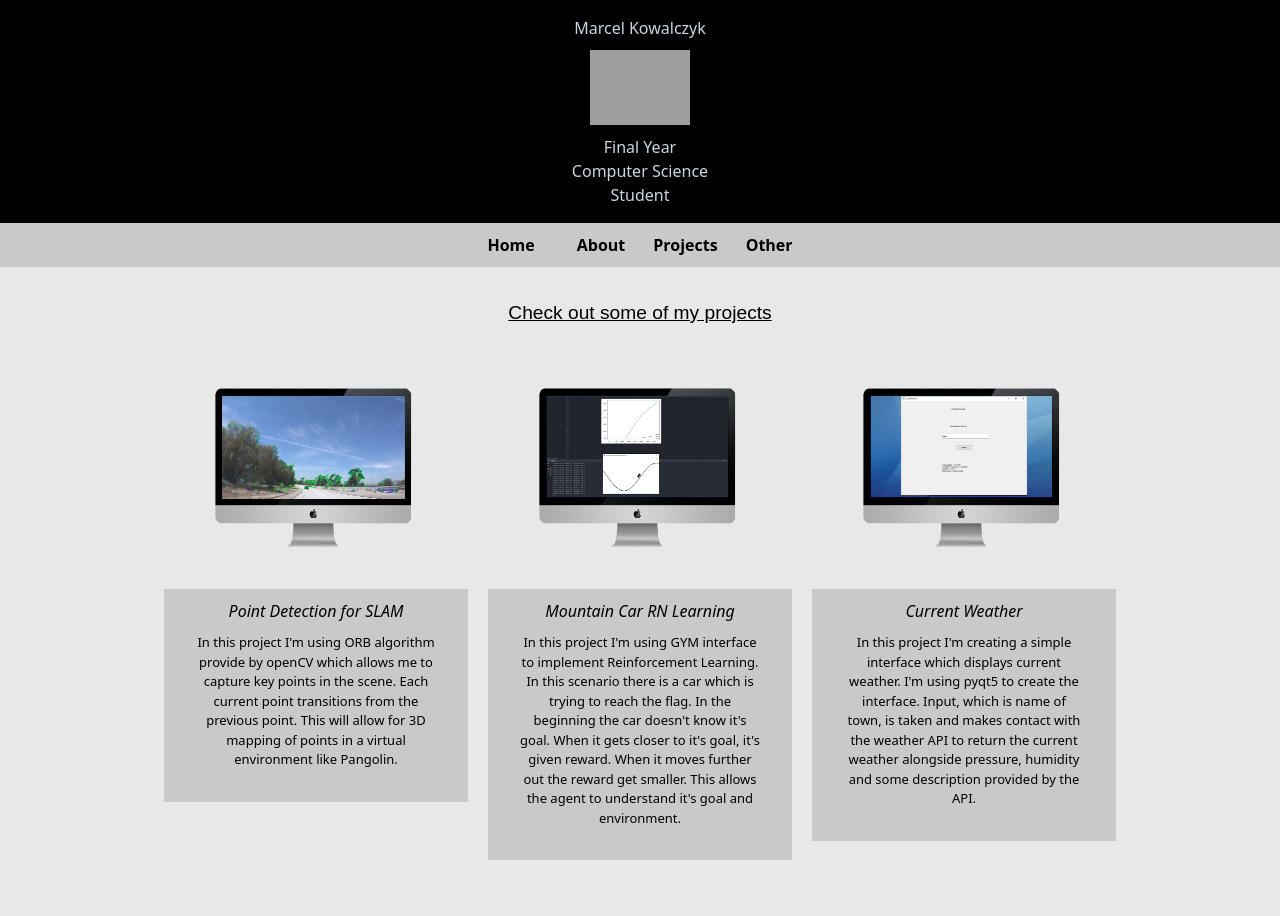
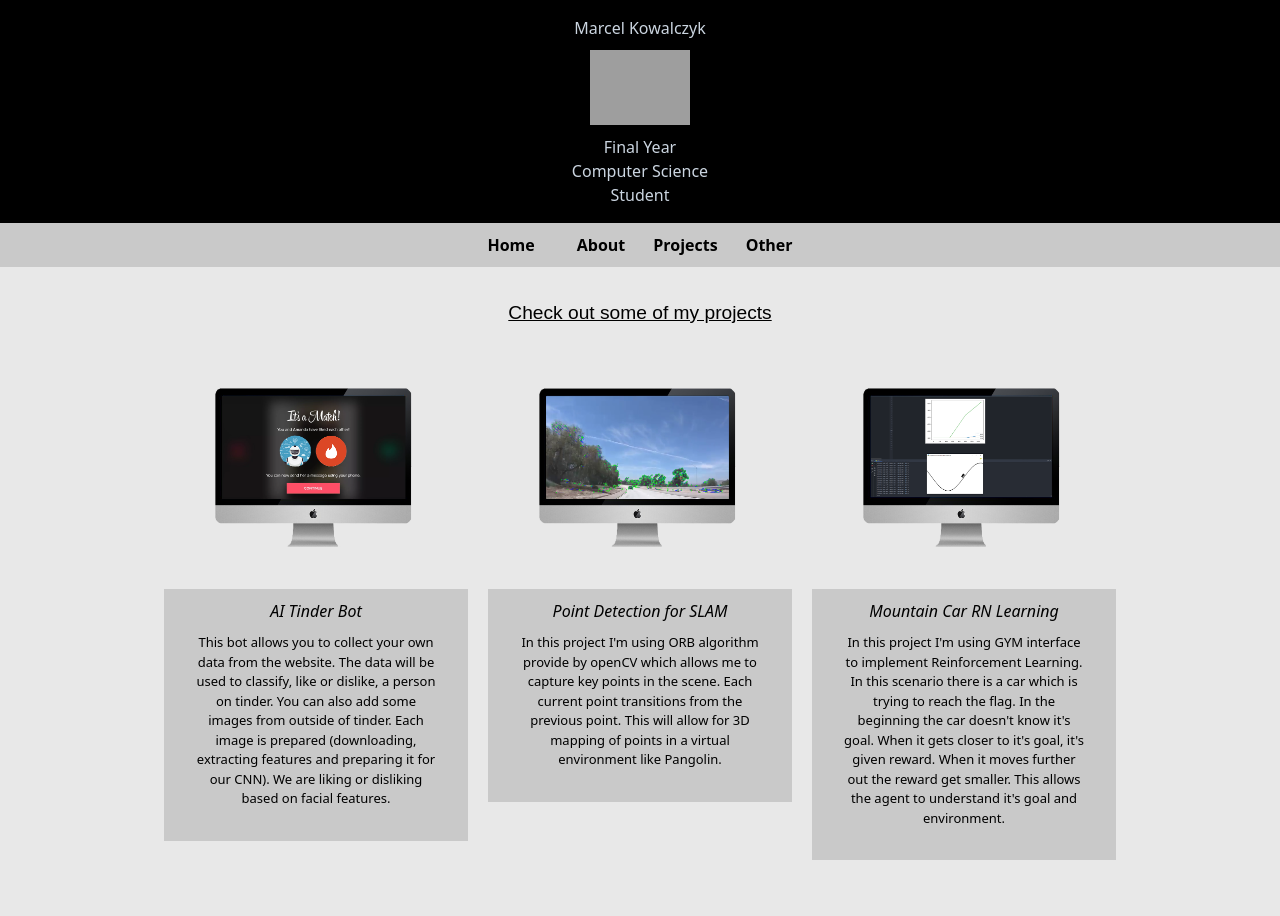
Before and after one commit to Pices-26/portfolio, a React (Create React App) app: page /Projects in a window 1280 px wide. Shown: the top 916 px of the page. Built offline with nearby package versions, Linux system fonts and the light colour scheme; grey boxes are pictures that could not be loaded.

Commit message:
adding AI tinder bot project whihc will be soon available on my github

```diff
--- a/src/components/Projects.js
+++ b/src/components/Projects.js
@@ -3,12 +3,25 @@ import sample from './img/sample_project.jpg'
 import slam from './img/slamimg.png'
 import rlearn from './img/rlearn.png'
 import weather from './img/weather.png'
+import tinderbot from './img/ai_tinder_bot_project.png'
 
 export default function Projects() {
     return (
         <div>
+
             <div class ="title">Check out some of my projects</div>
             <div class="project_body">
+
+                <div class = "project_container">
+                    <img src={tinderbot} alt="sample" className="project_pic"/>
+                    <div class="project_title">AI Tinder Bot</div>
+                    <div class="project_paragraph">
+                        This bot allows you to collect your own data from the website. The data will be used to classify, like or dislike, a person on tinder.
+                        You can also add some images from outside of tinder. Each image is prepared (downloading, extracting features and preparing it for our CNN).
+                        We are liking or disliking based on facial features.
+                    </div>
+                </div>
+
                 <div class = "project_container">
                     <img src={slam} alt="sample" className="project_pic"/>
                     <div class="project_title">Point Detection for SLAM</div>
```
Also changed, not shown: src/components/img/ai_tinder_bot_project.png (added).
